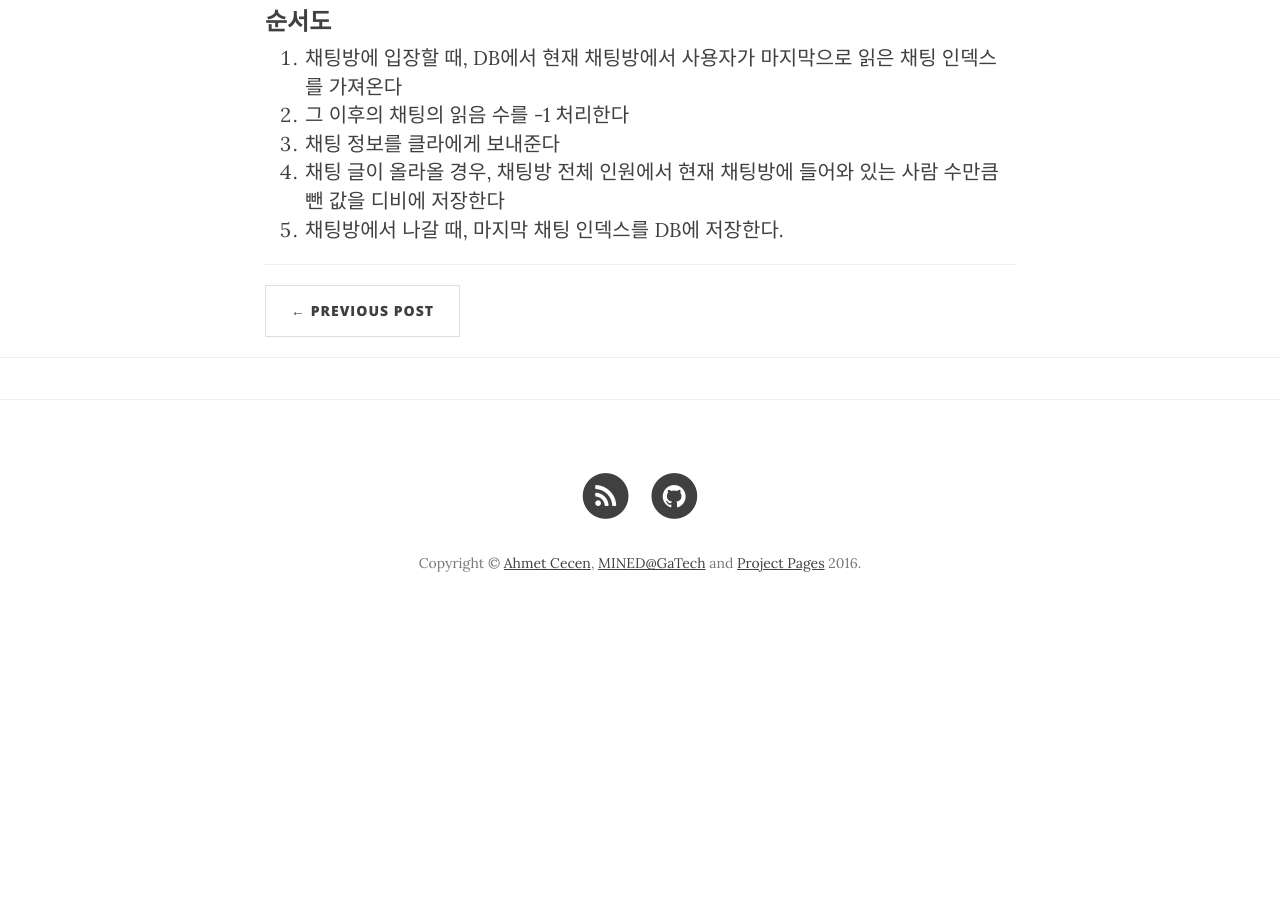
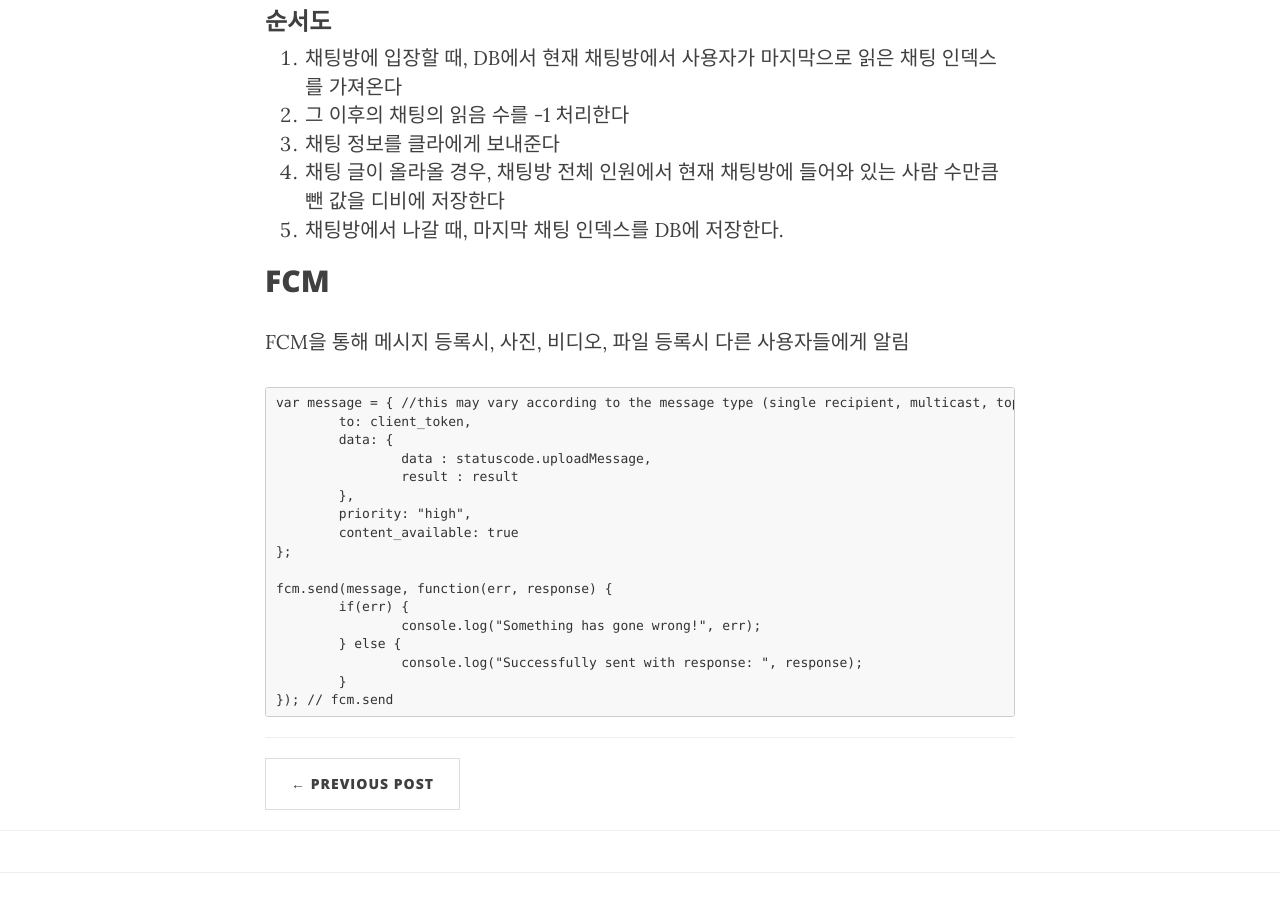
Before and after one commit to SomeBodyHelpME/somebodyhelpme.github.io, a Jekyll site: the page built from _posts/2018-12-21-Socket-Chatting.md, in a window 1280 px wide and 900 px high, scrolled down 2134 px. Built offline with Jekyll 4.4.1, drawn with Linux system fonts in a browser that asks for light colours; nearby versions of some CDN libraries; comment, search, counter and statistics services are not loaded; before the commit the page ends 2773 px from its top, so only the background shows below that.

````diff
--- a/_posts/2018-12-21-Socket-Chatting.md
+++ b/_posts/2018-12-21-Socket-Chatting.md
@@ -106,3 +106,31 @@
 3. 채팅 정보를 클라에게 보내준다
 4. 채팅 글이 올라올 경우, 채팅방 전체 인원에서 현재 채팅방에 들어와 있는 사람 수만큼 뺀 값을 디비에 저장한다
 5. 채팅방에서 나갈 때, 마지막 채팅 인덱스를 DB에 저장한다.
+
+
+
+
+
+## FCM
+
+FCM을 통해 메시지 등록시, 사진, 비디오, 파일 등록시 다른 사용자들에게 알림
+
+```
+var message = { //this may vary according to the message type (single recipient, multicast, topic, et cetera)
+	to: client_token,
+	data: {
+		data : statuscode.uploadMessage,
+		result : result
+	},
+	priority: "high",
+	content_available: true
+};
+
+fcm.send(message, function(err, response) {
+	if(err) {
+		console.log("Something has gone wrong!", err);
+	} else {
+		console.log("Successfully sent with response: ", response);
+	}
+}); // fcm.send
+```
````
